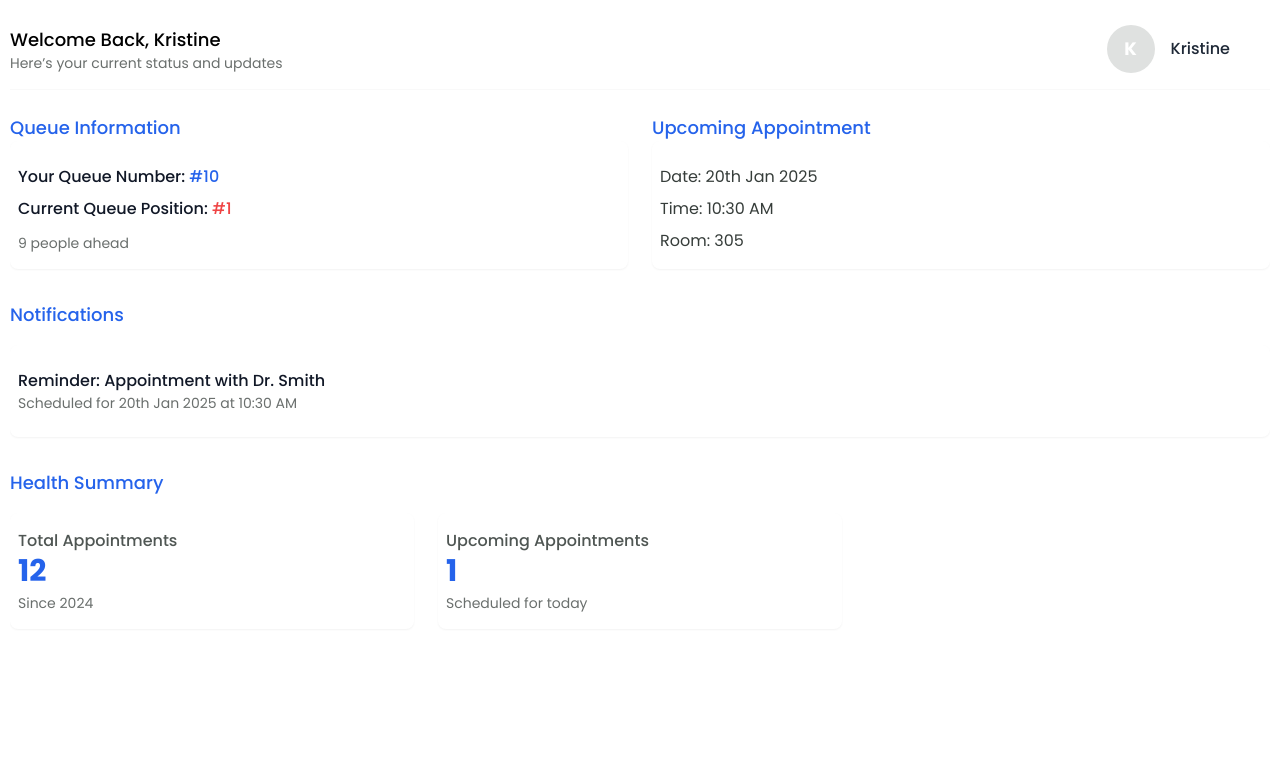
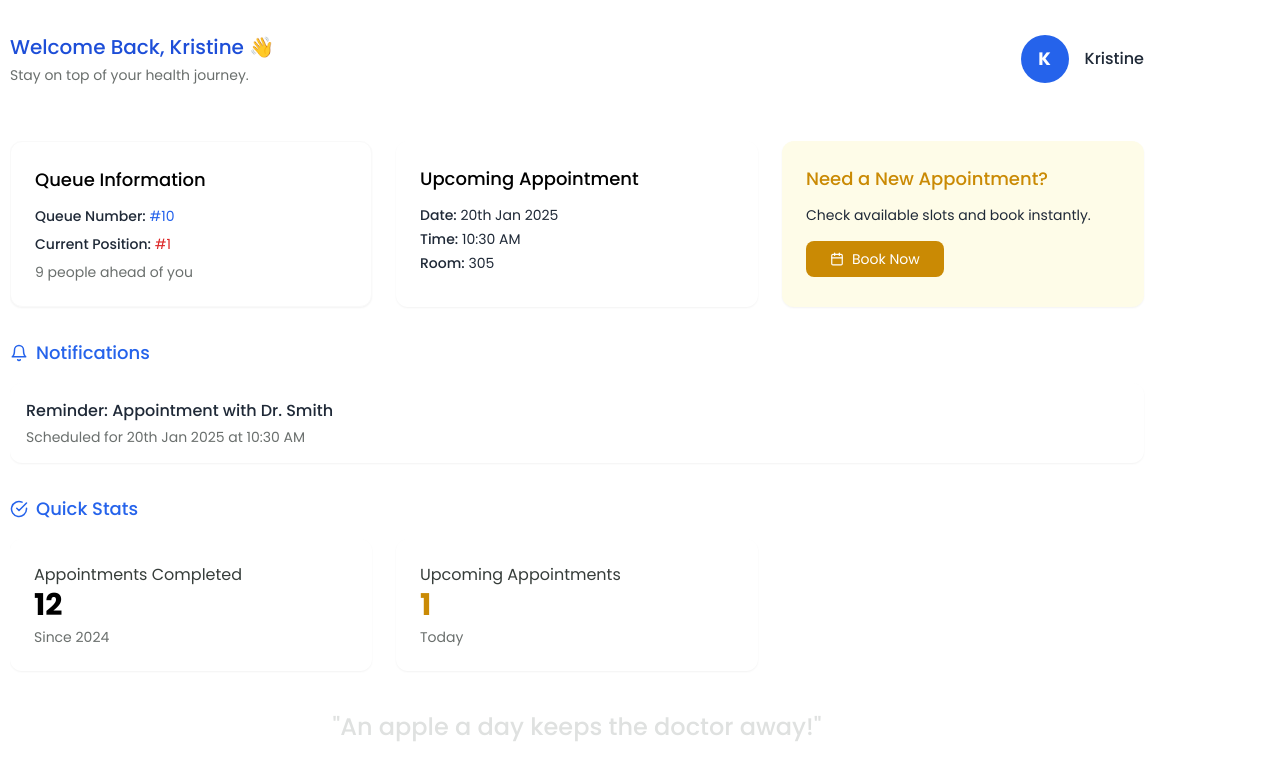
Before and after one commit to kristinenyaga/mediapp_frontend, a Next.js app: page /patient/home in a window 1280 px wide. Shown: the top 780 px of the page. Built offline with nearby package versions, Linux system fonts and the light colour scheme.

Commit message:
changed homepage

```diff
--- a/app/components/patient/homePage/HomePage.tsx
+++ b/app/components/patient/homePage/HomePage.tsx
@@ -1,84 +1,121 @@
-import React from 'react';
-import PatientLayout from '../patientLayout';
+import React from "react";
+import { FiCalendar, FiBell, FiCheckCircle } from "react-icons/fi";
+import PatientLayout from "../patientLayout";
 
 const HomePage = () => {
   return (
     <PatientLayout>
-      <div className="">
+      <div className="py-2 space-y-8 w-[90%] relative">
         {/* Header */}
-        <div className="flex justify-between items-center border-b pb-4">
+        <header className="flex justify-between items-center pb-6">
           <div>
-            <p className="text-[18px] font-medium">
-              Welcome Back, <span className="">Kristine</span>
+            <h1 className="text-xl font-medium text-blue-700">
+              Welcome Back, Kristine 👋
+            </h1>
+            <p className="text-sm text-gray-500 mt-1">
+              Stay on top of your health journey.
             </p>
-            <p className="text-sm text-gray-500">Here’s your current status and updates</p>
           </div>
-          <div className="flex items-center gap-4 mr-10">
-            <div className="w-12 h-12 rounded-full bg-gray-300 flex justify-center items-center text-white text-lg font-bold">
+          <div className="flex items-center gap-4">
+            <div className="w-12 h-12 rounded-full bg-blue-600 flex justify-center items-center text-white text-lg font-bold">
               K
             </div>
             <p className="text-gray-800 font-medium">Kristine</p>
           </div>
-        </div>
+        </header>
 
-        {/* Overview Section */}
-        <div className="grid grid-cols-1 md:grid-cols-2 gap-6 mt-6">
+        {/* Overview Cards */}
+        <section className="grid grid-cols-1 md:grid-cols-3 gap-6">
           {/* Queue Information */}
-          <div>
-            <p className="text-blue-600 text-[18px] font-medium">Queue Information</p>
-            <div className="bg-white shadow-sm rounded-lg py-4 px-2">
-              <div className="mt-2 flex flex-col gap-2">
-                <p className="text-gray-900 font-medium">Your Queue Number: <span className="text-blue-600">#10</span></p>
-                <p className="text-gray-900 font-medium">Current Queue Position: <span className="text-red-500">#1</span></p>
-                <p className="text-sm text-gray-500 mt-1">9 people ahead</p>
-              </div>
+          <div className="bg-white shadow-sm border border-gray-200 rounded-xl p-6">
+            <h2 className="text-lg font-medium mb-3">
+              Queue Information
+            </h2>
+            <div className="space-y-2 text-sm">
+              <p className="text-gray-800">
+                <span className="font-medium">Queue Number:</span>{" "}
+                <span className="text-blue-600">#10</span>
+              </p>
+              <p className="text-gray-800">
+                <span className="font-medium">Current Position:</span>{" "}
+                <span className="text-red-600">#1</span>
+              </p>
+              <p className="text-sm text-gray-500">9 people ahead of you</p>
             </div>
           </div>
 
-
           {/* Next Appointment */}
-          <div>
-            <p className="text-blue-600 text-[18px] font-medium">Upcoming Appointment</p>
-            <div className=" shadow-sm rounded-lg py-4 px-2 bg-white">
-              <div className="mt-2 flex flex-col gap-2">
-                <p className="text-gray-700">Date: <span className="">20th Jan 2025</span></p>
-                <p className="text-gray-700">Time: 10:30 AM</p>
-                <p className="text-gray-700">Room: 305</p>
-              </div>
-            </div>
+          <div className="bg-green-50 p-6 rounded-xl shadow-sm">
+            <h2 className="text-lg font-medium text-green-600 mb-3">
+              Upcoming Appointment
+            </h2>
+            <p className="text-gray-800 text-sm">
+              <span className="font-medium">Date:</span> 20th Jan 2025
+            </p>
+            <p className="text-gray-800 mt-1 text-sm">
+              <span className="font-medium">Time:</span> 10:30 AM
+            </p>
+            <p className="text-gray-800 mt-1 text-sm">
+              <span className="font-medium">Room:</span> 305
+            </p>
           </div>
 
-        </div>
+          {/* Book Appointment */}
+          <div className="bg-yellow-50 p-6 rounded-xl shadow-sm">
+            <h2 className="text-lg font-medium text-yellow-600 mb-3">
+              Need a New Appointment?
+            </h2>
+            <p className="text-gray-800 text-sm">Check available slots and book instantly.</p>
+            <button className="mt-4 text-sm bg-yellow-600 text-white py-2 px-6 rounded-lg flex items-center gap-2">
+              <FiCalendar /> Book Now
+            </button>
+          </div>
+        </section>
 
         {/* Notifications Section */}
-        <div className="mt-8">
-          <p className="text-blue-600 text-lg font-medium">Notifications</p>
-          <div className="bg-white shadow-sm rounded-lg py-4 px-2 mt-4">
-            <ul className="divide-y divide-gray-200">
-              <li className="py-2">
-                <p className="text-gray-900 font-medium">Reminder: Appointment with Dr. Smith</p>
-                <p className="text-sm text-gray-500">Scheduled for 20th Jan 2025 at 10:30 AM</p>
+        <section>
+          <h2 className="text-lg font-medium text-blue-600 mb-4 flex items-center gap-2">
+            <FiBell /> Notifications
+          </h2>
+          <div className="bg-white shadow-sm rounded-xl p-4">
+            <ul className="space-y-4">
+              <li>
+                <p className="text-gray-800 font-medium">
+                  Reminder: Appointment with Dr. Smith
+                </p>
+                <p className="text-sm text-gray-500 mt-1">
+                  Scheduled for 20th Jan 2025 at 10:30 AM
+                </p>
               </li>
             </ul>
           </div>
-        </div>
-        {/* Health Summary Section */}
-        <div className="mt-8">
-          <p className="text-blue-600 text-lg font-medium">Health Summary</p>
-          <div className="grid grid-cols-1 md:grid-cols-3 gap-6 mt-4">
-            <div className="bg-white shadow-sm rounded-lg py-4 px-2">
-              <p className="text-gray-600 font-medium">Total Appointments</p>
-              <p className="text-blue-600 text-3xl font-bold ">12</p>
+        </section>
+
+        {/* Quick Health Stats */}
+        <section>
+          <h2 className="text-lg font-medium text-blue-600 mb-4 flex items-center gap-2">
+            <FiCheckCircle /> Quick Stats
+          </h2>
+          <div className="grid grid-cols-1 md:grid-cols-3 gap-6">
+            <div className="bg-green-50 p-6 rounded-xl shadow-sm">
+              <p className="text-gray-700">Appointments Completed</p>
+              <p className="text-green-600 text-3xl font-bold">12</p>
               <p className="text-sm text-gray-500 mt-1">Since 2024</p>
             </div>
-
-            <div className="bg-white shadow-sm rounded-lg py-4 px-2">
-              <p className="text-gray-600 font-medium">Upcoming Appointments</p>
-              <p className="text-blue-600 text-3xl font-bold">1</p>
-              <p className="text-sm text-gray-500 mt-1">Scheduled for today</p>
+            <div className=" p-6 rounded-xl shadow-sm">
+              <p className="text-gray-700">Upcoming Appointments</p>
+              <p className="text-yellow-600 text-3xl font-bold">1</p>
+              <p className="text-sm text-gray-500 mt-1">Today</p>
             </div>
           </div>
-        </div>
+        </section>
+
+        {/* Health Tips */}
+        <section>
+          <div className="text-center mt-10">
+            <p className="text-gray-300 font-medium text-2xl">"An apple a day keeps the doctor away!"</p>
+          </div>
+        </section>
       </div>
     </PatientLayout>
   );
```
